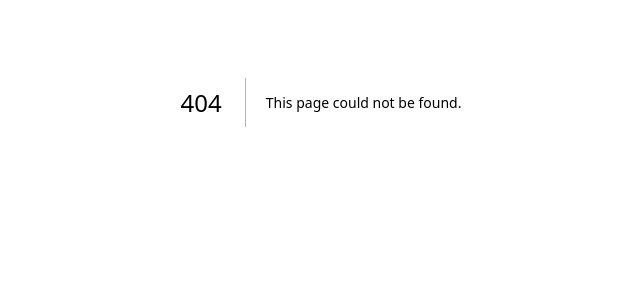
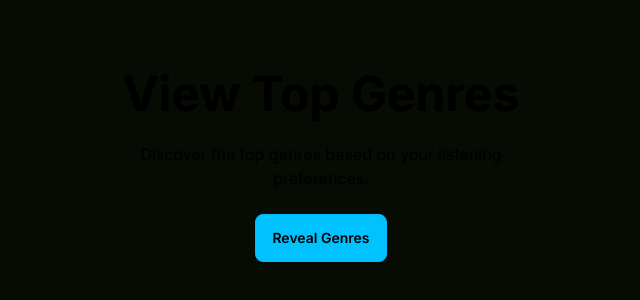
Before and after one commit to BraydonAnderson1/RhythmRank, a Next.js app: page /viewtopgenres in a window 1280 px wide. Before the commit this address had no page. Shown: the part 298-598 px from the top of the page, without its empty margins (319-959 px from the left). Built offline with nearby package versions, Linux system fonts and the light colour scheme.

Commit message:
styling updates

```diff
--- a/src/app/page.js
+++ b/src/app/page.js
@@ -112,9 +112,10 @@ function Home() {
           <div className="max-w-md">
             <h1 className="text-5xl font-bold">Welcome to RhythmRank</h1>
             <p className="py-6">Provident cupiditate voluptatem et in. Quaerat fugiat ut assumenda excepturi exercitationem quasi. In deleniti eaque aut repudiandae et a id nisi.</p>
-            <div className='space-x-0.5'>
+            <div className='space-y-4 space-x-1'>
             <Link href='/viewtopartists'className="btn btn-info bg-mytheme-secondary">View Top Artists</Link>
             <Link href='/viewtopsongs'className="btn btn-info bg-mytheme-accent">View Top Songs</Link>
+            <Link href='/viewtopartists'className="btn btn-info bg-mytheme-secondary">View Top Genres</Link>
             <Link href='/discover'className="btn btn-info bg-mytheme-info">Discover Music</Link>
             {renderArtists()}
             </div>
--- a/src/app/viewtopartists/page.js
+++ b/src/app/viewtopartists/page.js
@@ -87,6 +87,7 @@ function ViewTopArtists() {
             <Link href="/" className="btn btn-ghost text-xl">RhythmRank</Link>
             <Link href='/discover' className="btn btn-ghost text-xl">Discover Music</Link>
             <Link href='/viewtopsongs' className="btn btn-ghost text-xl">View Top Songs</Link>
+            <Link href='/viewtopgenres' className="btn btn-ghost text-xl">View Top Genres</Link>
           </div>
           <div className="flex-none gap-2">
             <div className="form-control">
--- /dev/null
+++ b/src/app/viewtopgenres/page.js
@@ -0,0 +1,93 @@
+"use client"
+import axios from 'axios';
+import Link from 'next/link';
+import { useEffect, useState } from 'react';
+
+function ViewTopGenres() {
+  const [token, setToken] = useState("");
+  const [topGenres, setTopGenres] = useState([]);
+
+  useEffect(() => {
+    const hash = window.location.hash;
+    let token = window.localStorage.getItem("token");
+
+    if (!token && hash) {
+      token = hash.substring(1).split("&").find(elem => elem.startsWith("access_token")).split("=")[1];
+
+      window.location.hash = "";
+      window.localStorage.setItem("token", token);
+    }
+
+    setToken(token);
+  }, []);
+
+  const logout = () => {
+    setToken("");
+    window.localStorage.removeItem("token");
+  };
+
+  const fetchTopGenres = async () => {
+    try {
+      const { data } = await axios.get("https://api.spotify.com/v1/recommendations/available-genre-seeds", {
+        headers: {
+          Authorization: `Bearer ${token}`
+        }
+      });
+
+      // Get the first 5 genres
+      const topGenresSlice = data.genres.slice(0, 5);
+      setTopGenres(topGenresSlice);
+    } catch (error) {
+      console.error("Error fetching top genres:", error);
+    }
+  };
+
+  const renderGenres = () => {
+    return (
+      <div className="flex flex-wrap justify-center">
+        {topGenres.map((genre, index) => (
+          <div key={index} className="card card-compact w-96 bg-base-100 shadow-xl mx-4 my-4">
+            <div className="card-body">
+              <h2 className="card-title">{genre}</h2>
+              <div className="card-actions justify-end">
+                <a href={`https://open.spotify.com/search/${encodeURIComponent(genre)}`} target="_blank" rel="noopener noreferrer" className="btn btn-primary">View Songs</a>
+              </div>
+            </div>
+          </div>
+        ))}
+      </div>
+    );
+  };
+
+  return (
+    <div className="App">
+      <header className="App-header">
+        <div className="navbar bg-mytheme-neutral outline outline-offset-2 outline-1">
+          <div className="flex-1">
+            <Link href="/" className="btn btn-ghost text-xl">RhythmRank</Link>
+            <Link href='/discover' className="btn btn-ghost text-xl">Discover Music</Link>
+            <Link href='/viewtopsongs' className="btn btn-ghost text-xl">View Top Songs</Link>
+            <Link href='/viewtopartists' className="btn btn-ghost text-xl">View Top Artists</Link>
+          </div>
+          <div className="flex-none gap-2">
+            <p>{!token ?
+              <a href={`${process.env.AUTH_ENDPOINT}?client_id=${process.env.CLIENT_ID}&redirect_uri=${process.env.REDIRECT_URI}&response_type=${process.env.RESPONSE_TYPE}&scope=user-top-read`}>Login to Spotify</a>
+              : <button onClick={logout}>Logout</button>}</p>
+          </div>
+        </div>
+      </header>
+      <div className="hero min-h-screen bg-mytheme-neutral">
+        <div className="hero-content text-center">
+          <div className="max-w-md">
+            <h1 className="text-5xl font-bold">View Top Genres</h1>
+            <p className="py-6">Discover the top genres based on your listening preferences.</p>
+            <button onClick={fetchTopGenres} className="btn btn-info bg-mytheme-secondary">Reveal Genres</button>
+            {renderGenres()}
+          </div>
+        </div>
+      </div>
+    </div>
+  );
+}
+
+export default ViewTopGenres;
--- a/src/app/viewtopsongs/page.js
+++ b/src/app/viewtopsongs/page.js
@@ -70,6 +70,8 @@ function ViewTopSongs() {
             <Link href="/" className="btn btn-ghost text-xl">RhythmRank</Link>
             <Link href='/discover' className="btn btn-ghost text-xl">Discover Music</Link>
             <Link href='/viewtopartists' className="btn btn-ghost text-xl">View Top Artists</Link>
+            <Link href='/viewtopgenres' className="btn btn-ghost text-xl">View Top Genres</Link>
+
           </div>
           <div className="flex-none gap-2">
             <p>{!token ?
```
